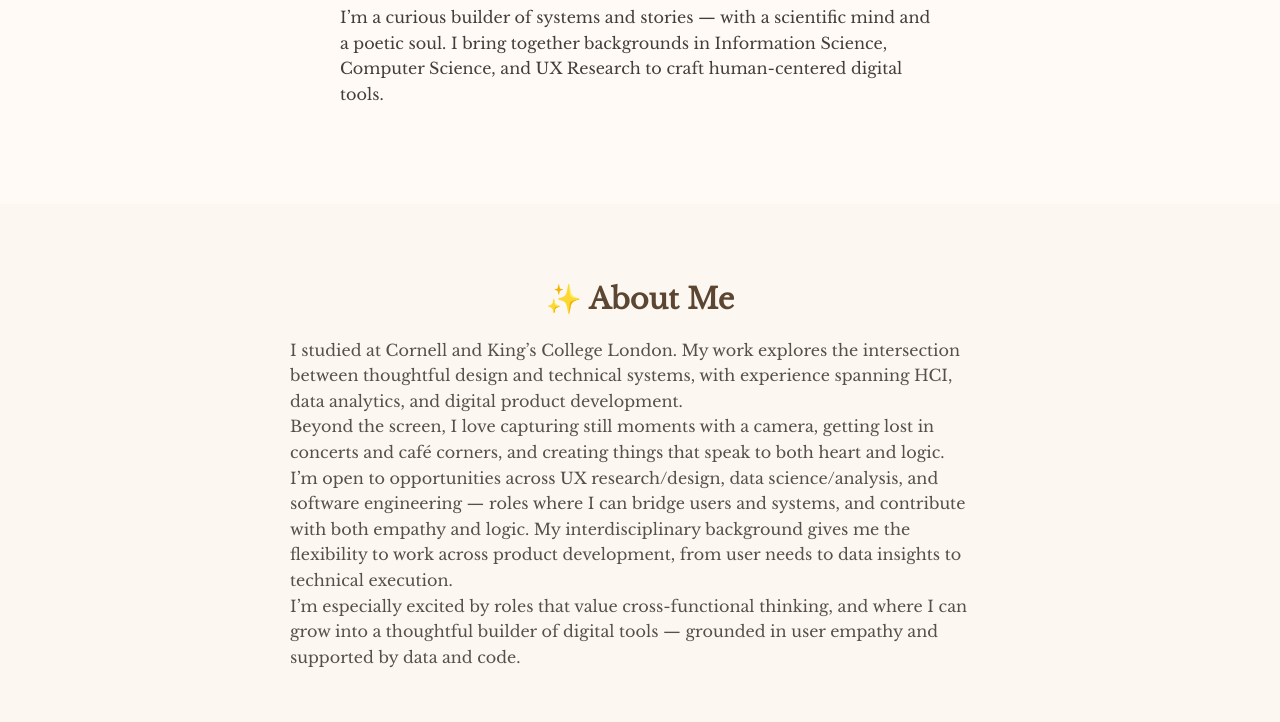
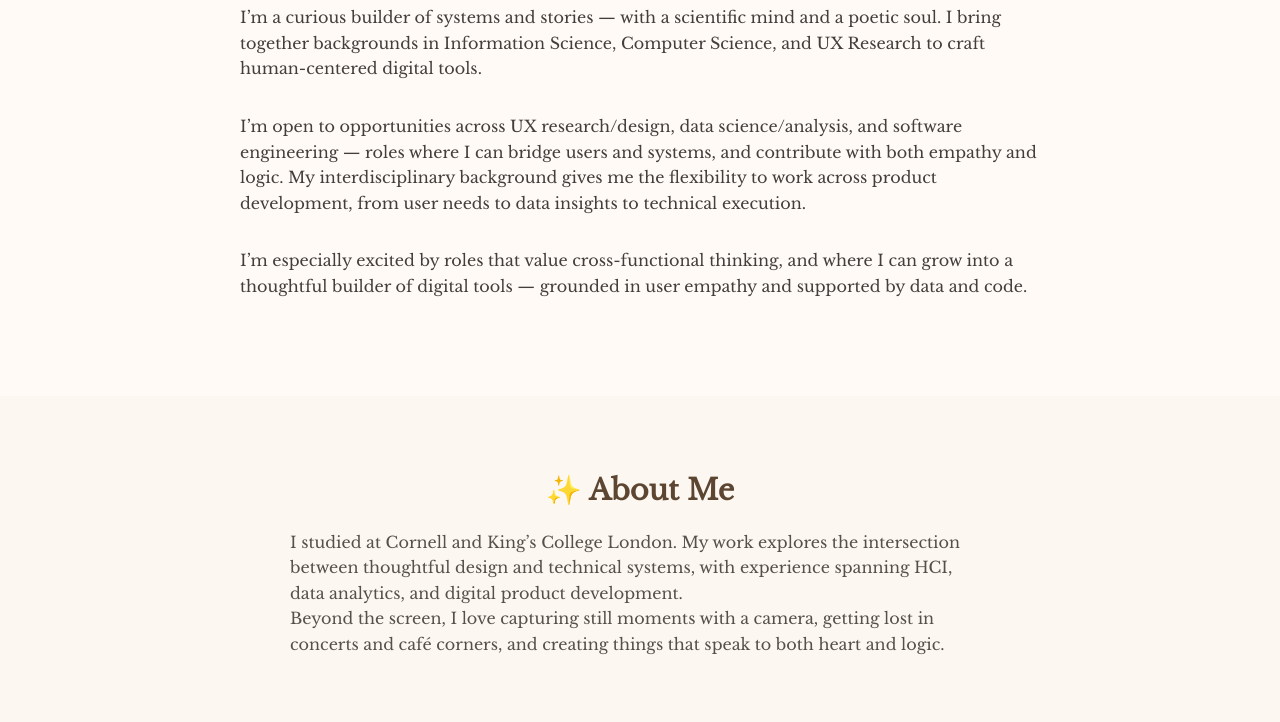
Before and after one commit to sydneyci11/sydneyci11.github.io, a plain HTML site: page profile.html in a window 1280 px wide. Shown: the part 230-952 px from the top of the page. Drawn offline with nearby package versions, Linux system fonts and the light colour scheme.

Commit message:
update profile, About Me section

```diff
--- a/profile.html
+++ b/profile.html
@@ -22,15 +22,17 @@
   <header>
     <h1>Hi, I’m Sydney 👋</h1>
     <p class="intro">I’m a curious builder of systems and stories — with a scientific mind and a poetic soul. I bring together backgrounds in Information Science, Computer Science, and UX Research to craft human-centered digital tools.</p>
+    <p></p>
+    <p class="intro">I’m open to opportunities across UX research/design, data science/analysis, and software engineering — roles where I can bridge users and systems, and contribute with both empathy and logic.
+        My interdisciplinary background gives me the flexibility to work across product development,
+        from user needs to data insights to technical execution.</p>
+    <p class="intro">I’m especially excited by roles that value cross-functional thinking, and where I can grow into a thoughtful builder of digital tools — grounded in user empathy and supported by data and code.</p>
   </header>
 
   <section class="highlight">
     <h2>✨ About Me</h2>
     <p>I studied at Cornell and King’s College London. My work explores the intersection between thoughtful design and technical systems, with experience spanning HCI, data analytics, and digital product development.</p>
     <p>Beyond the screen, I love capturing still moments with a camera, getting lost in concerts and café corners, and creating things that speak to both heart and logic.</p>
-    <p>I’m open to opportunities across UX research/design, data science/analysis, and software engineering — roles where I can bridge users and systems, and contribute with both empathy and logic. My interdisciplinary background gives me the flexibility to work across product development,
-        from user needs to data insights to technical execution.</p>
-    <p>I’m especially excited by roles that value cross-functional thinking, and where I can grow into a thoughtful builder of digital tools — grounded in user empathy and supported by data and code.</p>
   </section>
 
   <section class="highlight">
--- a/style.css
+++ b/style.css
@@ -71,7 +71,7 @@ body {
   }
 
   .intro {
-    max-width: 600px;
+    max-width: 800px;
     margin: 0 auto 2rem auto;
     font-size: 1rem;
     color: #423e3c;
```
